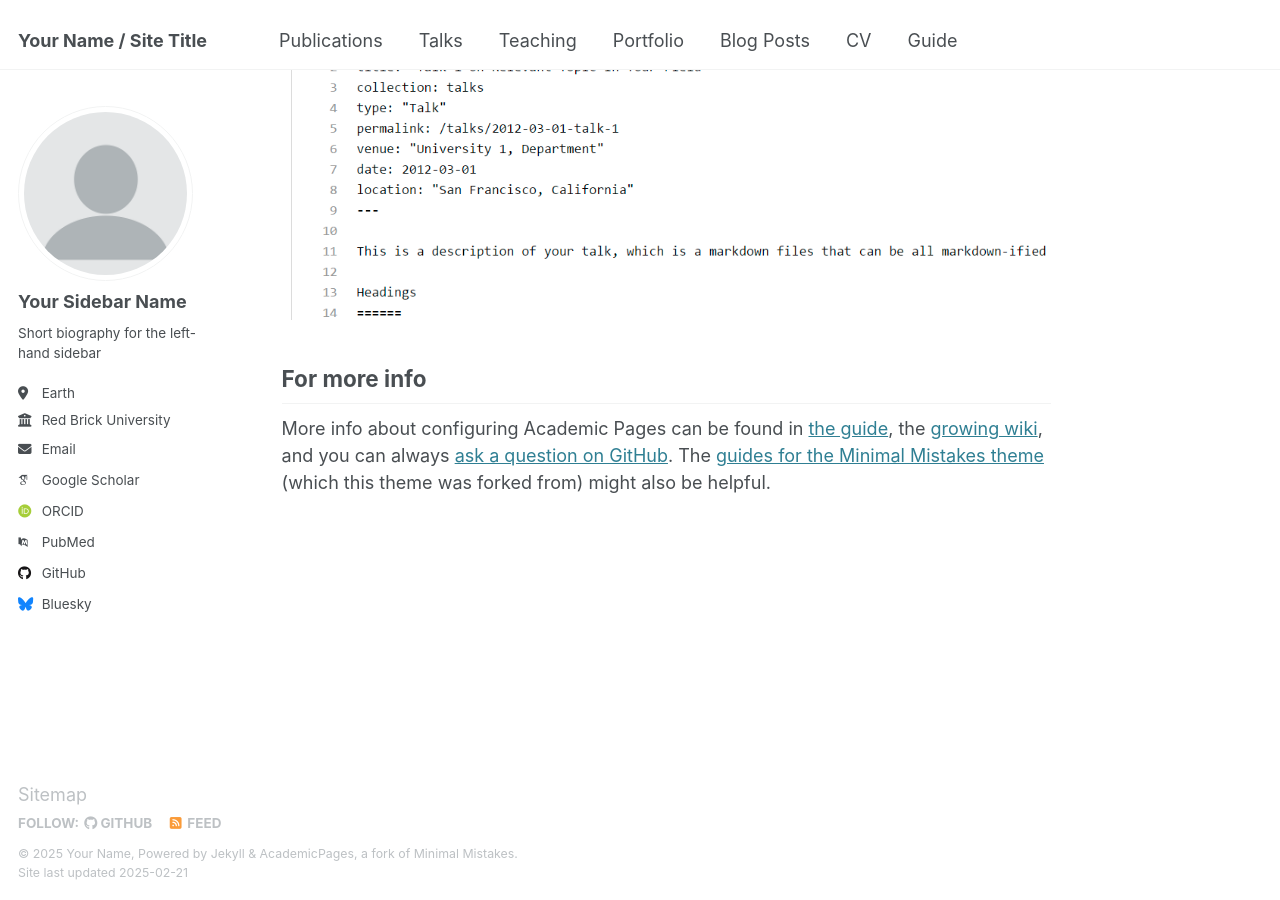
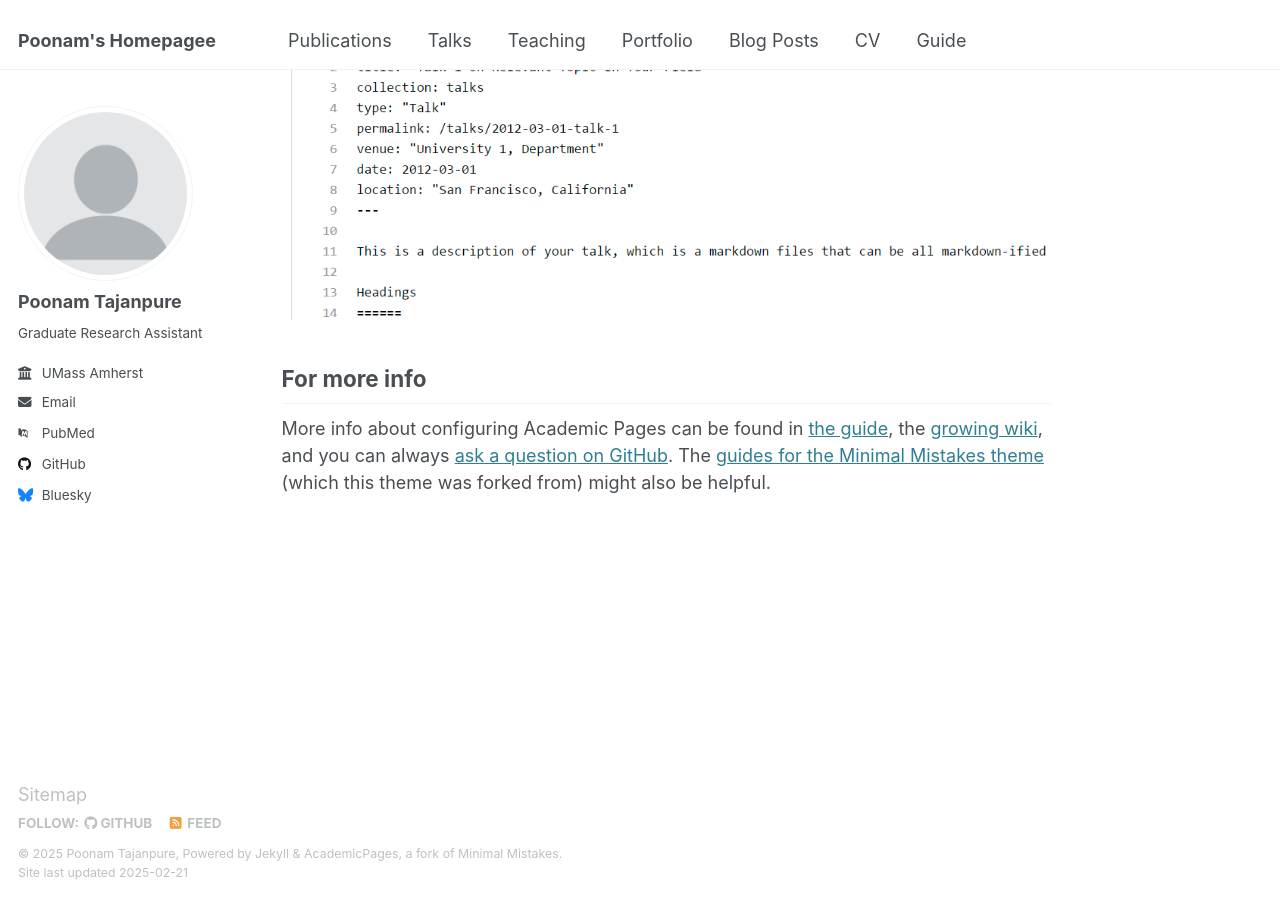
Before and after one commit to poonam-ewre/poonam, a Jekyll site: the page built from _pages/about.md, in a window 1280 px wide and 900 px high, scrolled down 2642 px. Built offline with Jekyll 4.4.1, drawn with Linux system fonts in a browser that asks for light colours; some web fonts are replaced.

Commit message:
profile name update

```diff
--- a/_config.yml
+++ b/_config.yml
@@ -9,9 +9,9 @@
 # Basic Site Settings
 locale                   : "en-US"
 site_theme               : "default"
-title                    : "Your Name / Site Title"
+title                    : "Poonam's Homepagee"
 title_separator          : "-"
-name                     : &name "Your Name"
+name                     : &name "Poonam Tajanpure"
 description              : &description "personal description"
 url                      : https://academicpages.github.io # the base hostname & protocol for your site e.g. "https://[your GitHub username].github.io"
 baseurl                  : "" # the subpath of your site, e.g. "/blog"
@@ -23,19 +23,19 @@ repository               : "academicpages/academicpages.github.io"
 author:
   # Biographic information
   avatar           : "profile.png"
-  name             : "Your Sidebar Name"
+  name             : "Poonam Tajanpure"
   pronouns         : # example: "she/her"
-  bio              : "Short biography for the left-hand sidebar"
-  location         : "Earth"
-  employer         : "Red Brick University"
+  bio              : "Graduate Research Assistant"
+  location         : #"Earth"
+  employer         : "UMass Amherst"
   uri              : # URL
   email            : "none@example.org"
 
   # Academic websites
   arxiv            : # URL - Update with the correct link to your profile
-  googlescholar    : "https://scholar.google.com/citations?user=PS_CX0AAAAAJ"
+  googlescholar    : #"https://scholar.google.com/citations?user=PS_CX0AAAAAJ"
   impactstory      : # URL
-  orcid            : "http://orcid.org/yourorcidurl"
+  orcid            : #"http://orcid.org/yourorcidurl"
   semantic         : # URL
   pubmed           : "https://www.ncbi.nlm.nih.gov/pubmed/?term=john+snow"
   researchgate     : # URL
```
